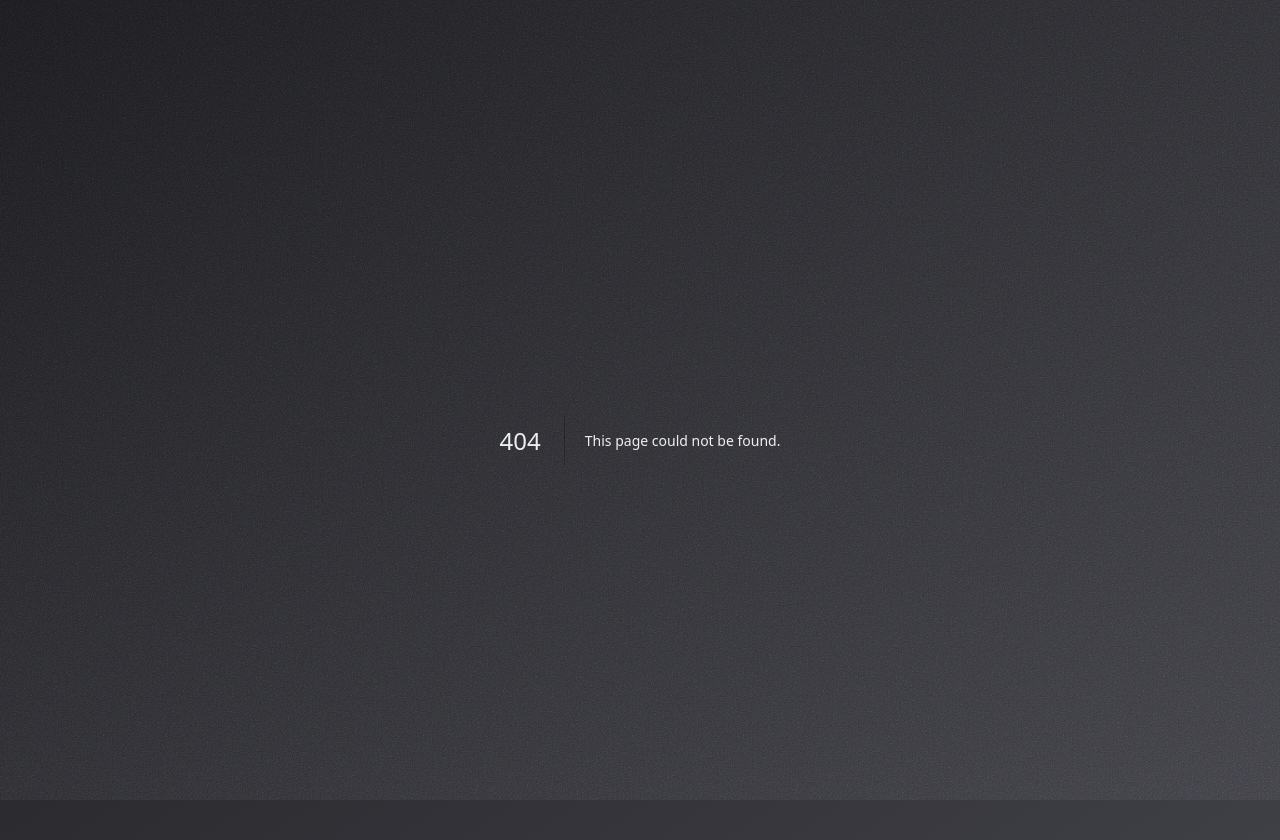
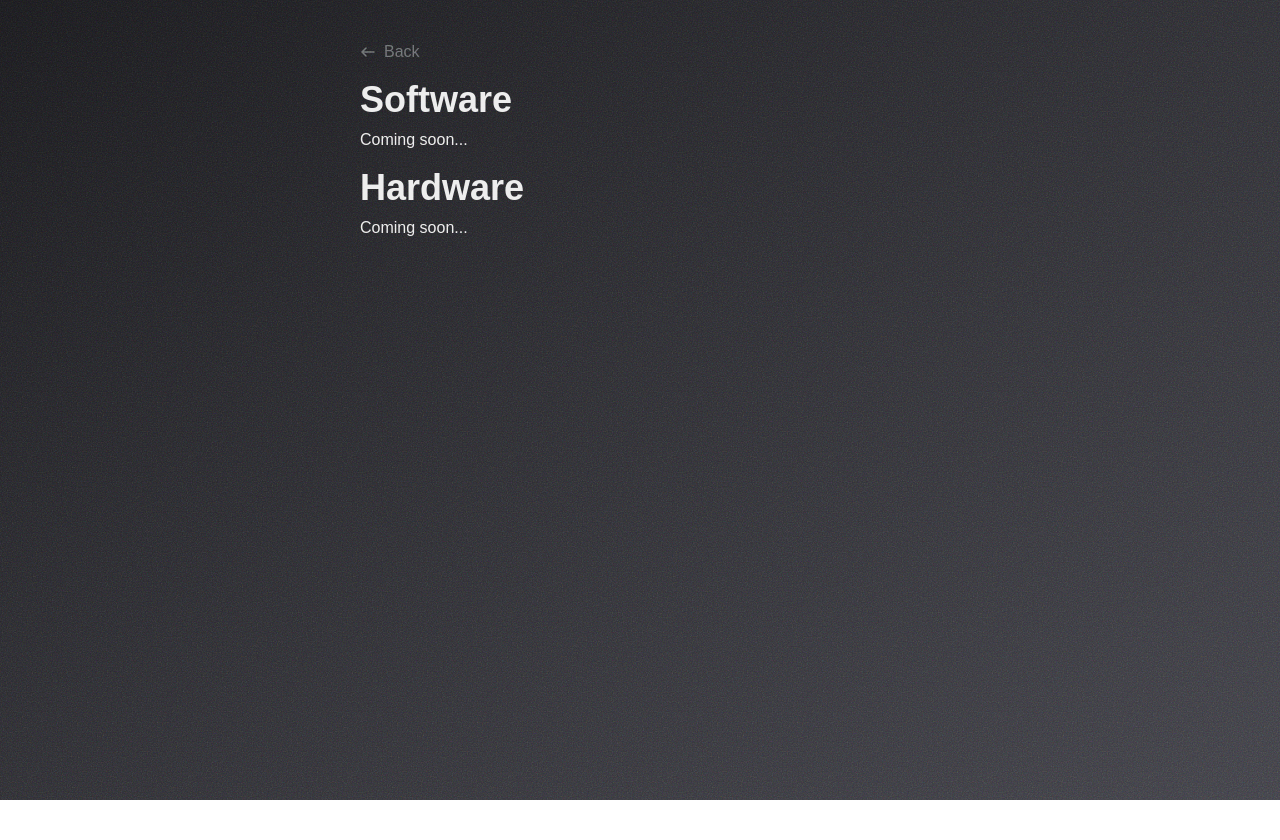
Before and after one commit to ahmedsomaa/my-portfolio, a Next.js app: page /toolkit in a window 1280 px wide. Before the commit this address had no page. After the commit the page ends 800 px from the top, so only its background shows below. Built offline with nearby package versions, Linux system fonts and the light colour scheme; a web font is replaced by a local one.

Commit message:
feat(toolkit): Start toolkit page

```diff
--- /dev/null
+++ b/src/app/toolkit/page.tsx
@@ -0,0 +1,33 @@
+import Link from 'next/link';
+
+import { ArrowLeftIcon } from '@/components/icons/arrow-left';
+
+export default function ToolkitPage() {
+  return (
+    <div className="grid grid-cols-1 gap-10 pb-10 w-full">
+      <div className="flex flex-col">
+        <Link
+          href="/"
+          className="flex flex-row space-x-2 items-center md:px-6 group cursor-pointer mb-4"
+        >
+          <ArrowLeftIcon />
+          <span className="text-secondaryDarker">Back</span>
+        </Link>
+        <div className="space-y-4">
+          <div className="space-y-2">
+            <span className="text-4xl font-bold md:px-6 mb-6 md:mb-4">
+              Software
+            </span>
+            <div className="md:px-6">Coming soon...</div>
+          </div>
+          <div className="space-y-2">
+            <span className="text-4xl font-bold md:px-6 mb-6 md:mb-4">
+              Hardware
+            </span>
+            <div className="md:px-6">Coming soon...</div>
+          </div>
+        </div>
+      </div>
+    </div>
+  );
+}
```
